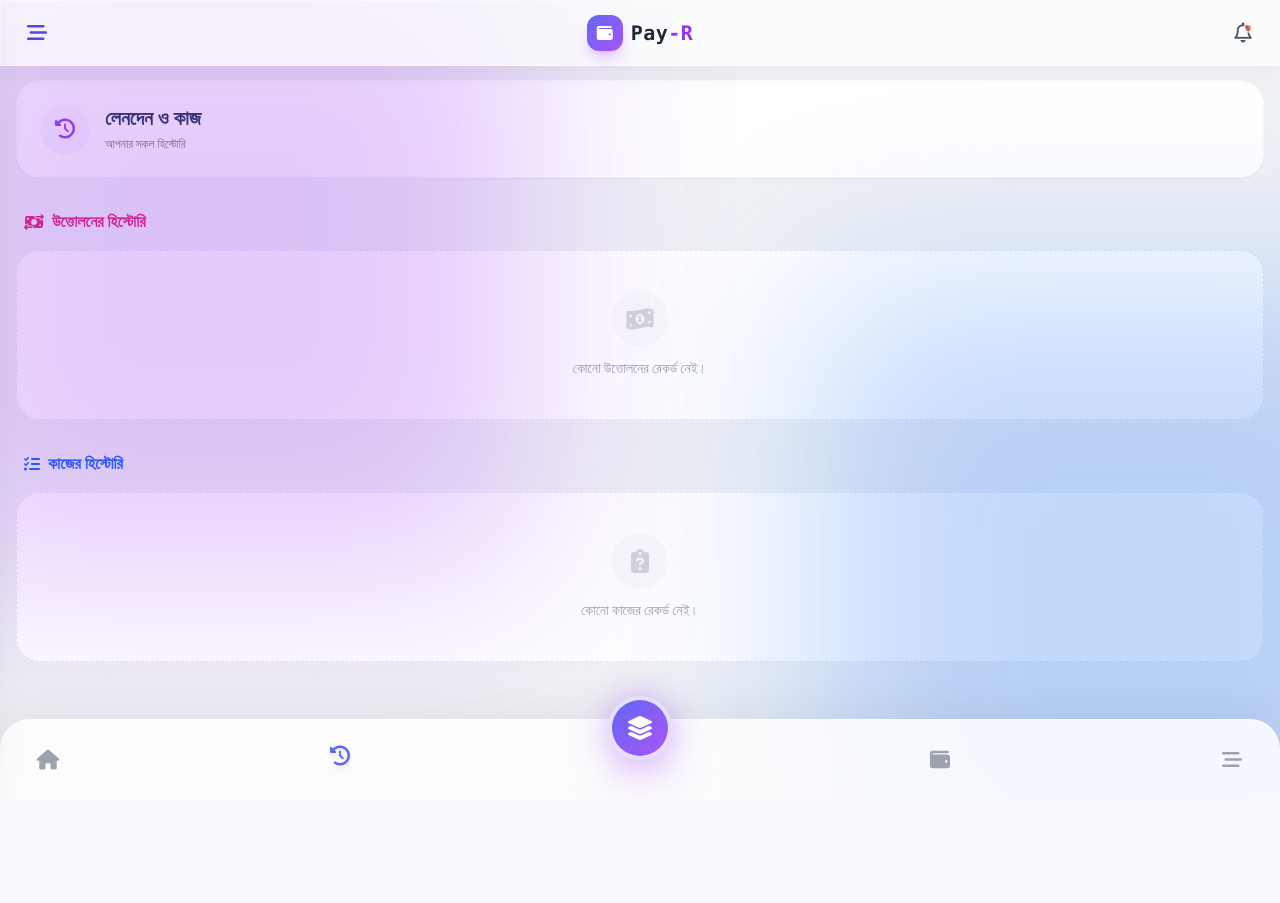
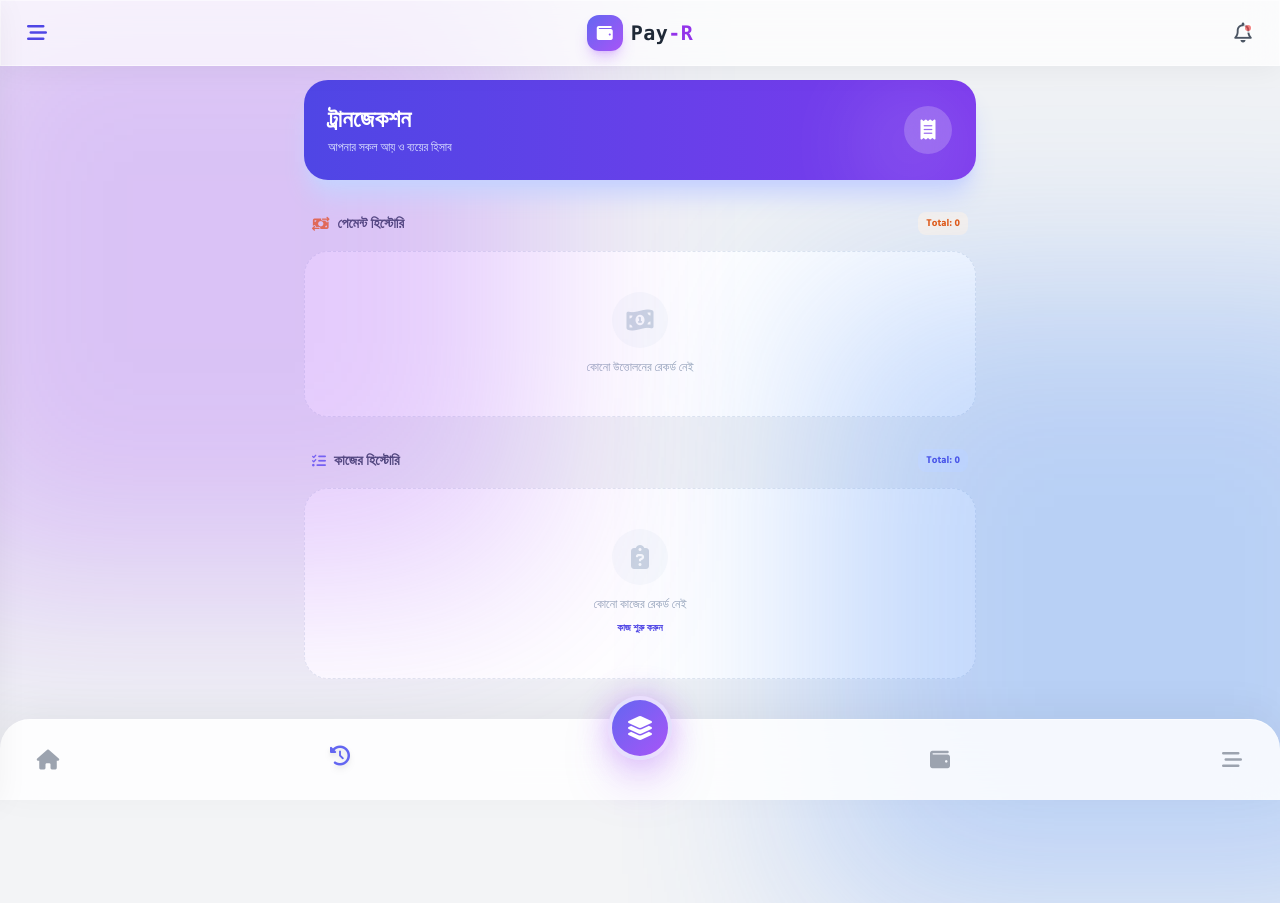
Before and after one commit to siaful2580mm-hub/test, a Flask app: page /history in a window 1280 px wide. Before the commit the page ends 781 px from the top, so only its background shows below. Run offline with Flask 3, Linux system fonts and the light colour scheme; the visitor is signed in with stand-in values (Sample User, id 1); data that the repository does not hold is empty; parts of the project's set-up code (start-up, migrations or seed data) failed here and were passed over; some libraries are stand-ins or nearby versions.

Commit message:
Update history.html

```diff
--- a/templates/history.html
+++ b/templates/history.html
@@ -1,63 +1,86 @@
 {% extends "layout.html" %}
-
 {% block content %}
 
-<!-- Header Section -->
-<div class="bg-white rounded-3xl p-6 shadow-sm mb-8 border border-gray-50 flex items-center gap-4">
-    <div class="h-12 w-12 bg-purple-50 text-purple-600 rounded-full flex items-center justify-center text-xl shadow-sm">
-        <i class="fa-solid fa-clock-rotate-left"></i>
+<style>
+    .fade-up { animation: fadeUp 0.6s ease-out; }
+    @keyframes fadeUp { from { opacity: 0; transform: translateY(20px); } to { opacity: 1; transform: translateY(0); } }
+
+    .glass-card {
+        background: rgba(255, 255, 255, 0.8);
+        backdrop-filter: blur(12px);
+        border: 1px solid rgba(255, 255, 255, 0.6);
+        box-shadow: 0 4px 20px rgba(0, 0, 0, 0.03);
+    }
+</style>
+
+<div class="max-w-2xl mx-auto space-y-8 fade-up pb-24">
+
+    <!-- 1. HEADER SUMMARY -->
+    <div class="bg-gradient-to-r from-[#4F46E5] to-[#7C3AED] rounded-3xl p-6 text-white shadow-xl shadow-indigo-200 relative overflow-hidden">
+        <!-- Decor -->
+        <div class="absolute top-0 right-0 w-32 h-32 bg-white opacity-10 rounded-full blur-2xl"></div>
+
+        <div class="relative z-10 flex justify-between items-center">
+            <div>
+                <h2 class="text-2xl font-bold">ট্রানজেকশন</h2>
+                <p class="text-indigo-100 text-xs mt-1">আপনার সকল আয় ও ব্যয়ের হিসাব</p>
             </div>
-    <div>
-        <h2 class="text-xl font-bold text-[#0A2540]">লেনদেন ও কাজ</h2>
-        <p class="text-xs text-gray-500 mt-1">আপনার সকল হিস্টোরি</p>
+            <div class="h-12 w-12 bg-white/20 rounded-full flex items-center justify-center backdrop-blur-md">
+                <i class="fa-solid fa-receipt text-xl"></i>
+            </div>
         </div>
     </div>
 
-<div class="space-y-8">
-
-    <!-- SECTION 1: WITHDRAWAL HISTORY -->
+    <!-- 2. WITHDRAWAL HISTORY -->
     <div>
-        <h3 class="font-bold text-[#E2136E] mb-4 flex items-center gap-2 pl-2">
-            <i class="fa-solid fa-money-bill-transfer"></i> উত্তোলনের হিস্টোরি
+        <div class="flex items-center justify-between px-2 mb-4">
+            <h3 class="font-bold text-slate-700 text-sm flex items-center gap-2">
+                <i class="fa-solid fa-money-bill-transfer text-orange-500"></i> পেমেন্ট হিস্টোরি
             </h3>
+            <span class="text-[10px] bg-orange-50 text-orange-600 px-2 py-1 rounded-lg font-bold">Total: {{ withdrawals|length }}</span>
+        </div>
 
         {% if withdrawals %}
-        <div class="bg-white rounded-3xl shadow-sm border border-gray-50 overflow-hidden">
+        <div class="space-y-3">
             {% for item in withdrawals %}
-            <div class="p-5 border-b border-gray-50 flex justify-between items-center last:border-none hover:bg-gray-50 transition">
+            <div class="glass-card p-4 rounded-2xl flex items-center justify-between group hover:border-indigo-100 transition">
 
                 <div class="flex items-center gap-4">
-                    <!-- Dynamic Icon based on Method -->
+                    <!-- Method Icon -->
                     <div class="h-12 w-12 rounded-2xl flex items-center justify-center text-xl shadow-sm
                         {% if item.method == 'Rocket' %} bg-purple-100 text-purple-600
                         {% elif item.method == 'Nagad' %} bg-orange-100 text-orange-600
-                        {% else %} bg-pink-100 text-pink-600 {% endif %}"> <!-- bKash Default -->
+                        {% else %} bg-pink-100 text-pink-600 {% endif %}">
                         <i class="fa-solid fa-wallet"></i>
                     </div>
+
                     <div>
-                        <p class="text-sm font-bold text-[#0A2540]">{{ item.method }} Transfer</p>
-                        <p class="text-xs text-gray-400 font-mono mt-0.5">
-                            <i class="fa-regular fa-clock"></i> {{ item.created_at[:10] }}
-                        </p>
-                        <p class="text-[10px] text-gray-400">{{ item.number }}</p>
+                        <h4 class="font-bold text-slate-700 text-sm">{{ item.method }} Withdraw</h4>
+                        <div class="flex items-center gap-2 text-[10px] text-slate-400 mt-1">
+                            <span class="font-mono bg-slate-100 px-1.5 py-0.5 rounded">{{ item.created_at[:10] }}</span>
+                            <span>•</span>
+                            <span>{{ item.number }}</span>
+                        </div>
                     </div>
                 </div>
 
                 <div class="text-right">
-                    <p class="font-bold text-[#E2136E] text-lg font-mono">- ৳{{ item.amount }}</p>
+                    <p class="font-bold text-slate-800 text-sm">-৳{{ item.amount }}</p>
 
-                    <!-- Status Badge with Icons -->
-                    <span class="inline-flex items-center gap-1 text-[10px] font-bold px-2 py-0.5 rounded-full mt-1
-                        {% if item.status == 'approved' %} bg-green-100 text-green-700
-                        {% elif item.status == 'rejected' %} bg-red-100 text-red-700
-                        {% else %} bg-yellow-100 text-yellow-700 {% endif %}">
-
-                        {% if item.status == 'approved' %} <i class="fa-solid fa-check"></i>
-                        {% elif item.status == 'rejected' %} <i class="fa-solid fa-xmark"></i>
-                        {% else %} <i class="fa-regular fa-clock"></i> {% endif %}
-
-                        {{ item.status | title }}
+                    <!-- Status Badge -->
+                    {% if item.status == 'approved' %}
+                        <span class="inline-flex items-center gap-1 text-[9px] font-bold text-green-600 bg-green-50 px-2 py-0.5 rounded-full mt-1">
+                            <i class="fa-solid fa-check"></i> Success
                         </span>
+                    {% elif item.status == 'rejected' %}
+                        <span class="inline-flex items-center gap-1 text-[9px] font-bold text-red-600 bg-red-50 px-2 py-0.5 rounded-full mt-1">
+                            <i class="fa-solid fa-xmark"></i> Failed
+                        </span>
+                    {% else %}
+                        <span class="inline-flex items-center gap-1 text-[9px] font-bold text-yellow-600 bg-yellow-50 px-2 py-0.5 rounded-full mt-1 animate-pulse">
+                            <i class="fa-regular fa-clock"></i> Pending
+                        </span>
+                    {% endif %}
                 </div>
 
             </div>
@@ -65,53 +88,52 @@
         </div>
         {% else %}
         <!-- Empty State -->
-        <div class="text-center py-10 bg-white rounded-3xl border border-dashed border-gray-200">
-            <div class="h-14 w-14 bg-gray-50 rounded-full flex items-center justify-center mx-auto mb-3 text-2xl text-gray-300">
+        <div class="text-center py-10 bg-white rounded-3xl border border-dashed border-slate-200">
+            <div class="h-14 w-14 bg-slate-50 rounded-full flex items-center justify-center mx-auto mb-3 text-slate-300 text-2xl">
                 <i class="fa-solid fa-money-bill-1-wave"></i>
             </div>
-            <p class="text-gray-400 text-sm">কোনো উত্তোলনের রেকর্ড নেই।</p>
+            <p class="text-xs text-slate-400">কোনো উত্তোলনের রেকর্ড নেই</p>
         </div>
         {% endif %}
     </div>
 
-    <!-- SECTION 2: TASK HISTORY -->
+    <!-- 3. TASK HISTORY -->
     <div>
-        <h3 class="font-bold text-[#0057FF] mb-4 flex items-center gap-2 pl-2">
-            <i class="fa-solid fa-list-check"></i> কাজের হিস্টোরি
+        <div class="flex items-center justify-between px-2 mb-4">
+            <h3 class="font-bold text-slate-700 text-sm flex items-center gap-2">
+                <i class="fa-solid fa-list-check text-indigo-500"></i> কাজের হিস্টোরি
             </h3>
+            <span class="text-[10px] bg-indigo-50 text-indigo-600 px-2 py-1 rounded-lg font-bold">Total: {{ tasks|length }}</span>
+        </div>
 
         {% if tasks %}
-        <div class="bg-white rounded-3xl shadow-sm border border-gray-50 overflow-hidden">
+        <div class="space-y-3">
             {% for task in tasks %}
-            <div class="p-5 border-b border-gray-50 flex justify-between items-center last:border-none hover:bg-gray-50 transition">
+            <div class="glass-card p-4 rounded-2xl flex items-center justify-between hover:bg-white transition">
 
                 <div class="flex items-center gap-4">
-                    <div class="h-12 w-12 rounded-2xl bg-blue-50 text-blue-600 flex items-center justify-center text-xl shadow-sm">
-                        <i class="fa-solid fa-clipboard-check"></i>
+                    <!-- Task Icon -->
+                    <div class="h-10 w-10 bg-indigo-50 text-indigo-600 rounded-full flex items-center justify-center text-lg shadow-sm border border-indigo-100">
+                        <i class="fa-brands fa-youtube"></i>
                     </div>
-                    <div>
-                        <p class="text-sm font-bold text-[#0A2540] line-clamp-1">{{ task.title }}</p>
-                        <p class="text-xs text-gray-400 font-mono mt-0.5">
-                            <i class="fa-regular fa-calendar"></i> {{ task.created_at[:10] }}
-                        </p>
+
+                    <div class="max-w-[150px] md:max-w-xs">
+                        <h4 class="font-bold text-slate-700 text-xs truncate">{{ task.title }}</h4>
+                        <p class="text-[9px] text-slate-400 mt-0.5 font-mono">ID: #{{ task.id }}</p>
                     </div>
                 </div>
 
                 <div class="text-right">
-                    <p class="font-bold text-[#0057FF] text-lg font-mono">+ ৳{{ task.reward }}</p>
+                    <p class="font-bold text-green-600 text-sm">+৳{{ task.reward }}</p>
 
                     <!-- Status Badge -->
-                    <span class="inline-flex items-center gap-1 text-[10px] font-bold px-2 py-0.5 rounded-full mt-1
-                        {% if task.status == 'approved' %} bg-green-100 text-green-700
-                        {% elif task.status == 'rejected' %} bg-red-100 text-red-700
-                        {% else %} bg-yellow-100 text-yellow-700 {% endif %}">
-
-                        {% if task.status == 'approved' %} <i class="fa-solid fa-check"></i>
-                        {% elif task.status == 'rejected' %} <i class="fa-solid fa-xmark"></i>
-                        {% else %} <i class="fa-regular fa-clock"></i> {% endif %}
-
-                        {{ task.status | title }}
-                    </span>
+                    {% if task.status == 'approved' %}
+                        <span class="text-[9px] font-bold text-green-500">Paid</span>
+                    {% elif task.status == 'rejected' %}
+                        <span class="text-[9px] font-bold text-red-500">Rejected</span>
+                    {% else %}
+                        <span class="text-[9px] font-bold text-orange-400">Checking...</span>
+                    {% endif %}
                 </div>
 
             </div>
@@ -119,14 +141,16 @@
         </div>
         {% else %}
         <!-- Empty State -->
-        <div class="text-center py-10 bg-white rounded-3xl border border-dashed border-gray-200">
-            <div class="h-14 w-14 bg-gray-50 rounded-full flex items-center justify-center mx-auto mb-3 text-2xl text-gray-300">
+        <div class="text-center py-10 bg-white rounded-3xl border border-dashed border-slate-200">
+            <div class="h-14 w-14 bg-slate-50 rounded-full flex items-center justify-center mx-auto mb-3 text-slate-300 text-2xl">
                 <i class="fa-solid fa-clipboard-question"></i>
             </div>
-            <p class="text-gray-400 text-sm">কোনো কাজের রেকর্ড নেই।</p>
+            <p class="text-xs text-slate-400">কোনো কাজের রেকর্ড নেই</p>
+            <a href="/tasks" class="text-[10px] text-indigo-600 font-bold mt-2 inline-block hover:underline">কাজ শুরু করুন</a>
         </div>
         {% endif %}
     </div>
 
 </div>
+
 {% endblock %}
```
Lines whose indentation alone changed are shown as unchanged.
